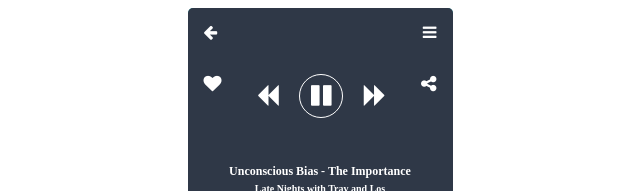
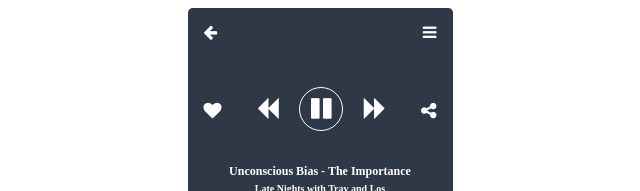
Before and after one commit to yunseop-dev/music-player, a plain HTML site: page index.html in a window 1280 px wide. Shown: the top 191 px of the page, without its empty margins (320-960 px from the left). Drawn offline with Linux system fonts and the light colour scheme.

Commit message:
음악 컨트롤러 정렬 수정

```diff
--- a/index.html
+++ b/index.html
@@ -25,6 +25,7 @@
             </div>
         </header>
         <div class="music-controller clearfix">
+            <div class="music-navigator">
                 <div class="music-controller_left">
                     <button class="btn">
                         <i class="fa fa-heart" aria-hidden="true"></i>
@@ -35,7 +36,6 @@
                         <i class="fa fa-share-alt" aria-hidden="true"></i>
                     </button>
                 </div>
-            <div class="music-navigator">
                 <button class="btn music-navigator_btn">
                     <i class="fa fa-backward" aria-hidden="true"></i>
                 </button>
--- a/style.css
+++ b/style.css
@@ -53,18 +53,20 @@ button {
 
 .music-controller {
   height: 106px;
+  line-height: 106px;
   background-color: rgb(47, 56, 71);
   font-size: 18px;
 }
 .music-controller_left {
   float: left;
-  margin: 16px;
+  margin: 0 16px;
 }
 .music-controller_right {
   float: right;
-  margin: 16px;
+  margin: 0 16px;
 }
 .music-navigator {
+  position: relative;
   text-align: center;
 }
 
@@ -76,7 +78,7 @@ button {
   border-radius: 24px;
   width: 44px;
   height: 44px;
-  margin: 16px;
+  margin: 0 16px;
 }
 
 .music-informations {
```
Lines whose indentation alone changed are shown as unchanged.
